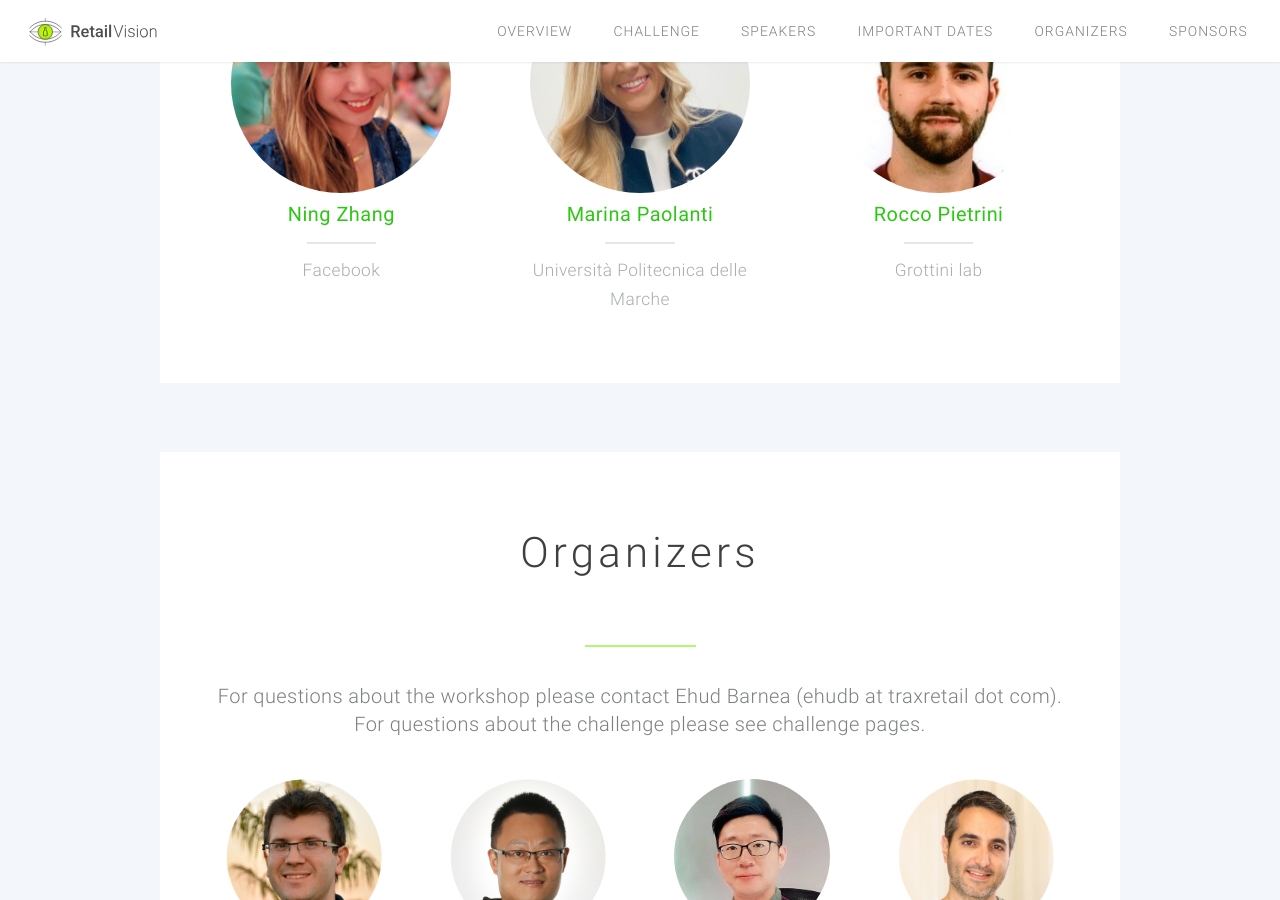
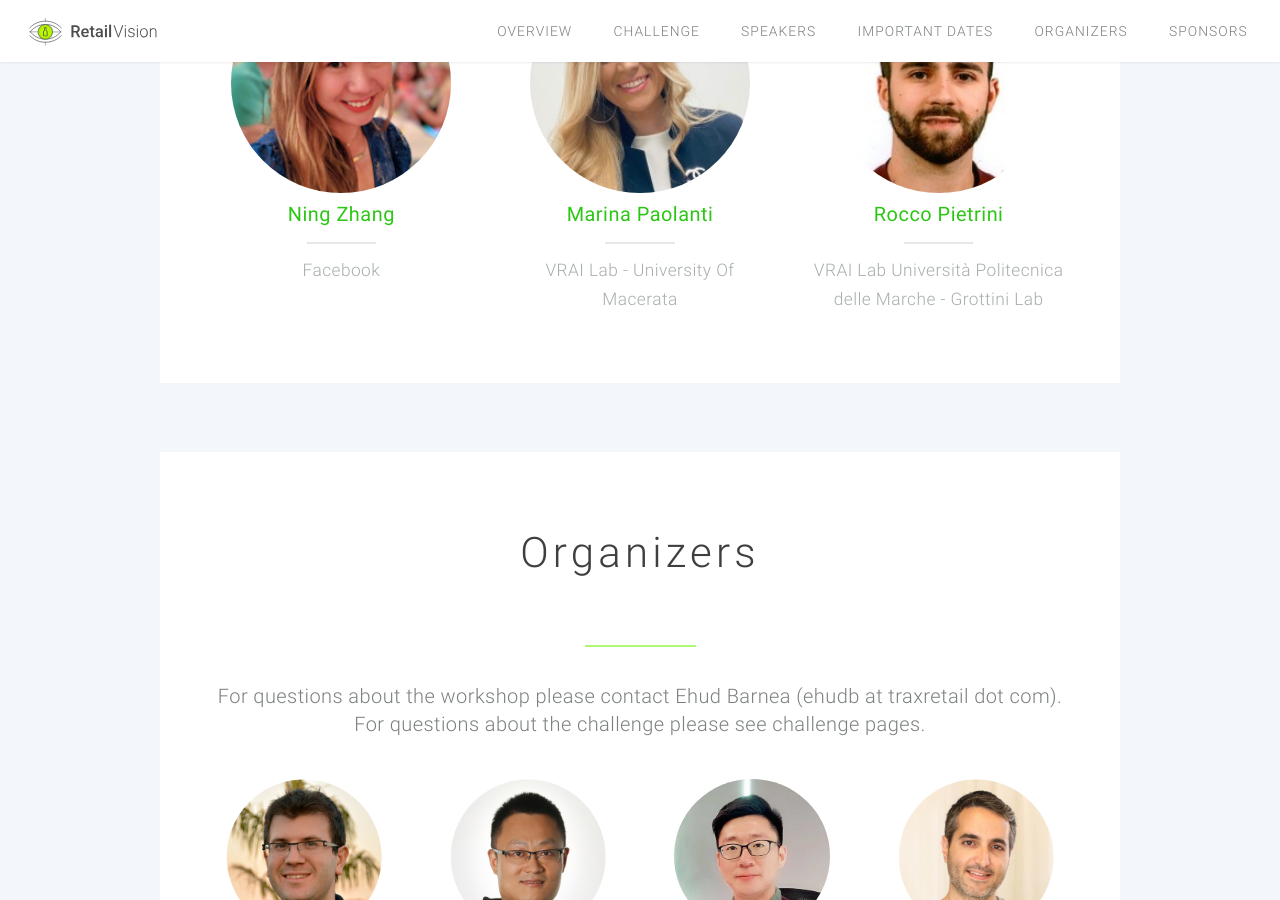
Before and after one commit to retailvisionworkshop/retailvisionworkshop.github.io, a Jekyll site: the page built from index.html, in a window 1280 px wide and 900 px high, scrolled down 4265 px. Built offline with Jekyll 4.4.1, drawn with Linux system fonts in a browser that asks for light colours.

Commit message:
updating affiliation

```diff
--- a/index.html
+++ b/index.html
@@ -161,7 +161,7 @@ redirect_from: "/"
                             <strong>Marina Paolanti</strong>
                         </header>
                         <div id="minor_line"></div>
-                        <div class="affiliation">Università Politecnica delle Marche</div>
+                        <div class="affiliation">VRAI Lab - University Of Macerata</div>
                     </section>
                 </a>
             </div>
@@ -173,7 +173,7 @@ redirect_from: "/"
                             <strong>Rocco Pietrini</strong>
                         </header>
                         <div id="minor_line"></div>
-                        <div class="affiliation">Grottini lab</div>
+                        <div class="affiliation">VRAI Lab Università Politecnica delle Marche - Grottini Lab</div>
                     </section>
                 </a>
             </div>
```
